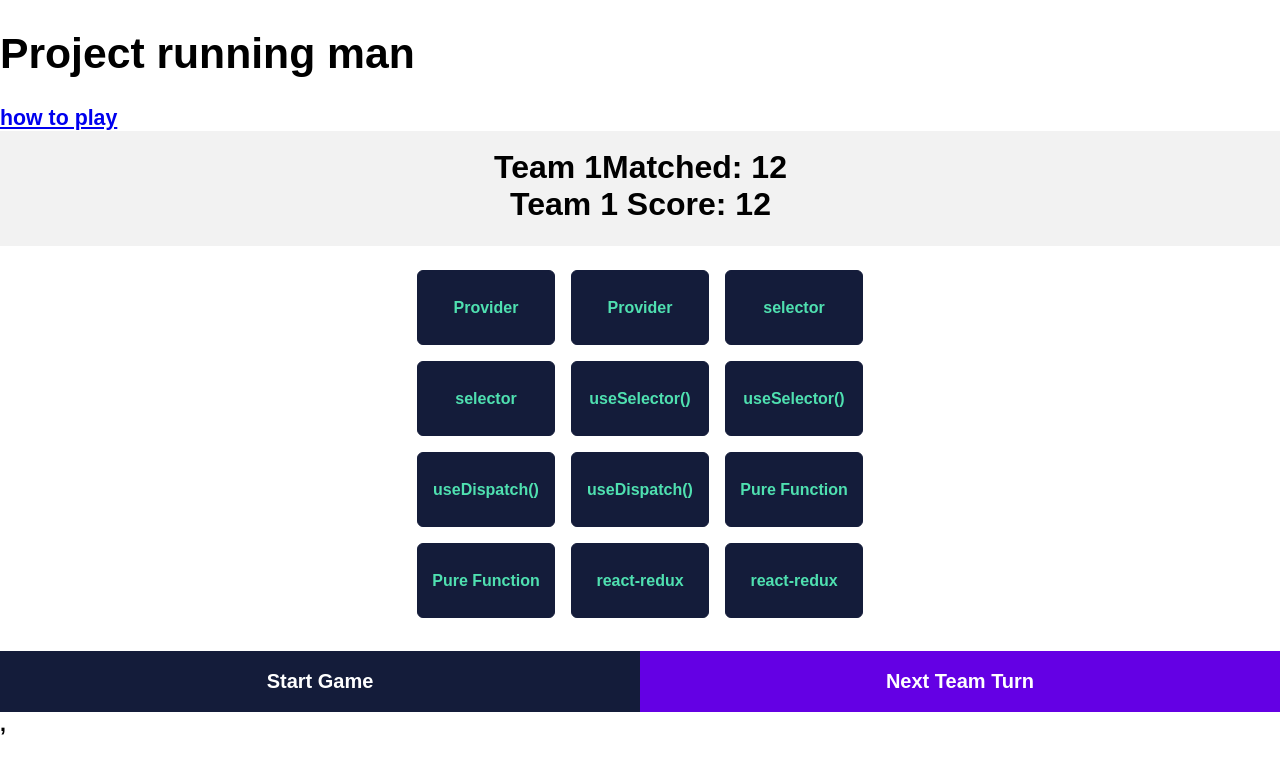
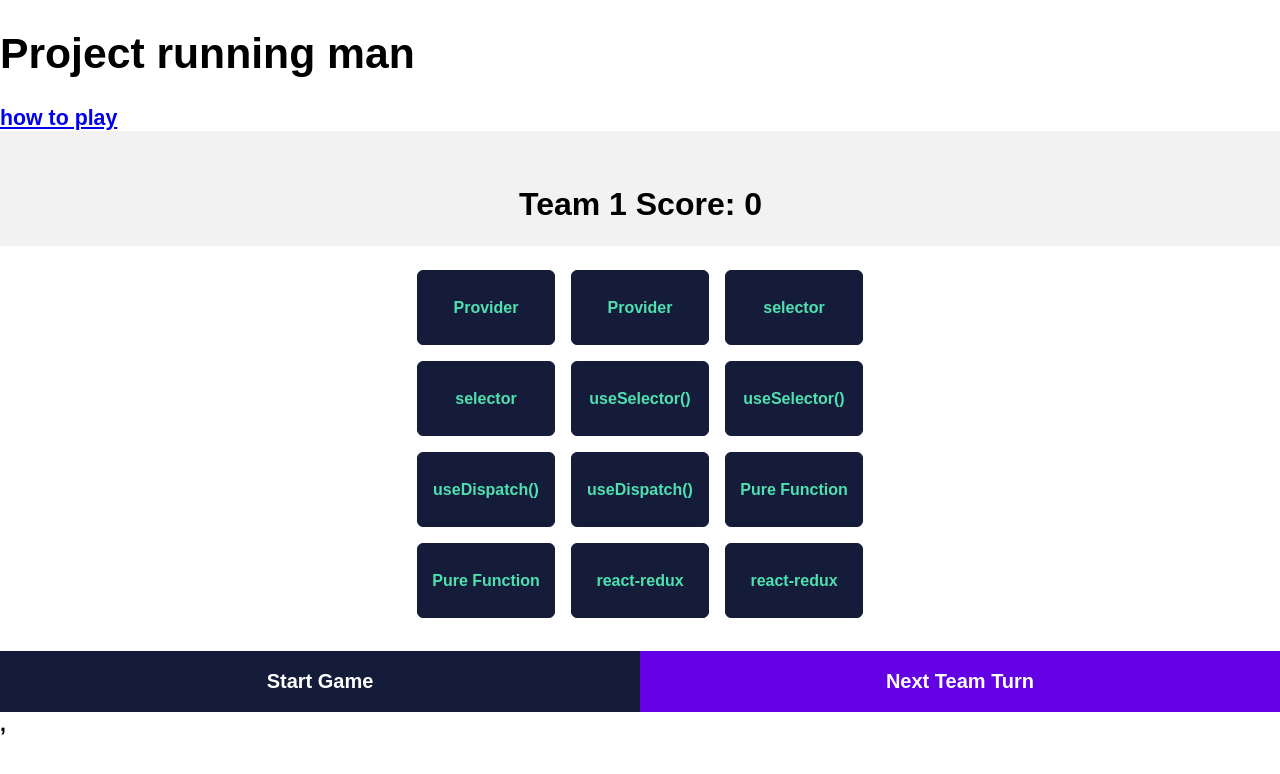
Before and after one commit to Tome94/runningmanproject, a React (Create React App) app in the folder projectg/: page /game in a window 1280 px wide. Shown: the top 774 px of the page. Built offline with nearby package versions, Linux system fonts and the light colour scheme.

Commit message:
updating the scoring for the two team

```diff
--- a/projectg/src/pages/game/features/board/boardSlice.js
+++ b/projectg/src/pages/game/features/board/boardSlice.js
@@ -22,12 +22,13 @@ export const boardReducer = (state = initialState, action) => {
         setState.push({id: index,
                       contents: element,
                       visible: false,
-                      matched: false})
+                      matched: false,
+                      teamMatch: 0})
       );
       return setState;
     case 'board/flipCard':
       let flipState = [...state];
-      const cardID = action.payload;
+      const {cardID, teamID} = action.payload;
       flipState[cardID] = {...state[cardID], visible:true}
 
       const [index1, index2] = flipState
@@ -37,8 +38,8 @@ export const boardReducer = (state = initialState, action) => {
         const card1 = flipState[index1];
         const card2 = flipState[index2];
         if (card1.contents === card2.contents) {
-          flipState[index1] = {...card1, visible: false, matched: true}
-          flipState[index2] = {...card2, visible: false, matched: true}
+          flipState[index1] = {...card1, visible: false, matched: true, teamMatch:teamID}
+          flipState[index2] = {...card2, visible: false, matched: true, teamMatch:teamID}
         }
       }
 
@@ -47,7 +48,7 @@ export const boardReducer = (state = initialState, action) => {
     case 'board/resetCards':
       return state.map(card => ({...card, visible: false}));
 
-      case 'board/addTeamMatch':
+     /* case 'board/addTeamMatch':
         const { teamID, cardsMatched } = action.payload;
         return state.map((card) => {
           if (cardsMatched.includes(card.id)) {
@@ -55,8 +56,9 @@ export const boardReducer = (state = initialState, action) => {
           }
           return card;
         });
-
+  */
     default:
+      console.log('Current state:', state);
       return state;
   }
 }
@@ -92,10 +94,10 @@ export const setBoard = () => {
   }
 }
 
-export const flipCard = (id) => {
+export const flipCard = (cardID,teamID) => {
   return {
     type: 'board/flipCard',
-    payload: id
+    payload: {cardID, teamID}
   }
 }
 
@@ -121,3 +123,9 @@ export const selectVisibleIDs = state => state.board
 export const selectMatchedIDs = state => state.board
 .filter(card => card.matched)
 .map(card => card.id)
+export const selectTeamOneMatchIds = state => state.board
+.filter(card => card.teamMatch === 1)
+.map(card => card.id)
+export const selectTeamTwoMatchIds = state => state.board
+.filter(card => card.teamMatch === 2)
+.map(card => card.id)
--- a/projectg/src/pages/game/features/board/cardRow/card/Card.js
+++ b/projectg/src/pages/game/features/board/cardRow/card/Card.js
@@ -1,6 +1,7 @@
 import React from 'react';
 // Add import statements below
 import {useSelector, useDispatch} from 'react-redux'
+import { selectCurrentTurn } from '../../../turns/turn';
 import {selectVisibleIDs, flipCard, selectMatchedIDs, resetCards} from '../../boardSlice'
 
 let cardLogo = "https://static-assets.codecademy.com/Courses/Learn-Redux/matching-game/codecademy_logo.png";
@@ -9,11 +10,12 @@ export const Card = ({ id, contents }) => {
   // Add selected data and dispatch variables below
   const visibleIDs = useSelector(selectVisibleIDs)
   const matchedIDs = useSelector(selectMatchedIDs)
+  const teamID = useSelector(selectCurrentTurn)
   const dispatch = useDispatch()
   // flip card action
   const flipHandler = (id) => {
     // Add action dispatch below
-    dispatch(flipCard(id))
+    dispatch(flipCard(id, teamID))
   };
   const EndTurnHandler = () => {
     // Add action dispatch below
@@ -23,7 +25,7 @@ export const Card = ({ id, contents }) => {
     },2000)
   };
   let cardStyle = 'resting'
-  let click = () => flipHandler(id);
+  let click = () => flipHandler(id, teamID);
 
   let cardText = (
     <img src={cardLogo} className="logo-placeholder" alt="Card option" />
--- a/projectg/src/pages/game/features/score/Score.js
+++ b/projectg/src/pages/game/features/score/Score.js
@@ -1,35 +1,43 @@
-import React from 'react';
+import React from "react";
 // Add import statement below
-import {useSelector} from 'react-redux'
-import {selectMatchedIDs} from '../board/boardSlice'
-import {selectCurrentTurn} from '../turns/turn';
-import { updateTeamScore } from '../../../local/Actions';
-import { useDispatch } from 'react-redux';
+import { useSelector } from "react-redux";
+import {
+  selectTeamOneMatchIds,
+  selectTeamTwoMatchIds,
+} from "../board/boardSlice";
+import { selectCurrentTurn } from "../turns/turn";
+import { updateTeamScore } from "../../../local/Actions";
+import { useDispatch } from "react-redux";
 export const Score = () => {
   // Add selected data variable below
-  const cardsMatched = useSelector(selectMatchedIDs)
+  const teamOneCardsMatched = useSelector(selectTeamOneMatchIds);
+  const teamtwoCardsMatched = useSelector(selectTeamTwoMatchIds);
   const teamID = useSelector(selectCurrentTurn);
   const team1score = useSelector((state) => state.team.team1Players.score);
   const team2score = useSelector((state) => state.team.team2Players.score);
   const dispatch = useDispatch();
-  let score = 0
   // Update team score when cardsMatched count increases
   React.useEffect(() => {
-    const newScore = cardsMatched.length;
-    console.log(newScore)
-    dispatch(updateTeamScore(teamID, newScore));
-  }, [cardsMatched.length, dispatch, teamID]);
-console.log(`team 1 ${team1score}`)
-console.log(`team 2 ${team2score}`)
-if (teamID === 1){
-  score = team1score
-} else {
-  score = team2score
-}
+    if (teamID === 1) {
+      const newScore = teamOneCardsMatched.length;
+      console.log(newScore);
+      dispatch(updateTeamScore(teamID, newScore));
+    } else {
+      const newScore = teamtwoCardsMatched.length;
+      console.log(newScore);
+      dispatch(updateTeamScore(teamID, newScore));
+    }
+  }, [
+    teamOneCardsMatched.length,
+    teamtwoCardsMatched.length,
+    dispatch,
+    teamID,
+  ]);
+  console.log(`team 1 ${team1score}`);
+  console.log(`team 2 ${team2score}`);
   return (
     // implement selected data inside <div>
     <div className="score-container">
-      Team {teamID}Matched: {score}
       <br />
       {teamID === 1 && <span>Team 1 Score: {team1score}</span>}
       {teamID === 2 && <span>Team 2 Score: {team2score}</span>}
```
